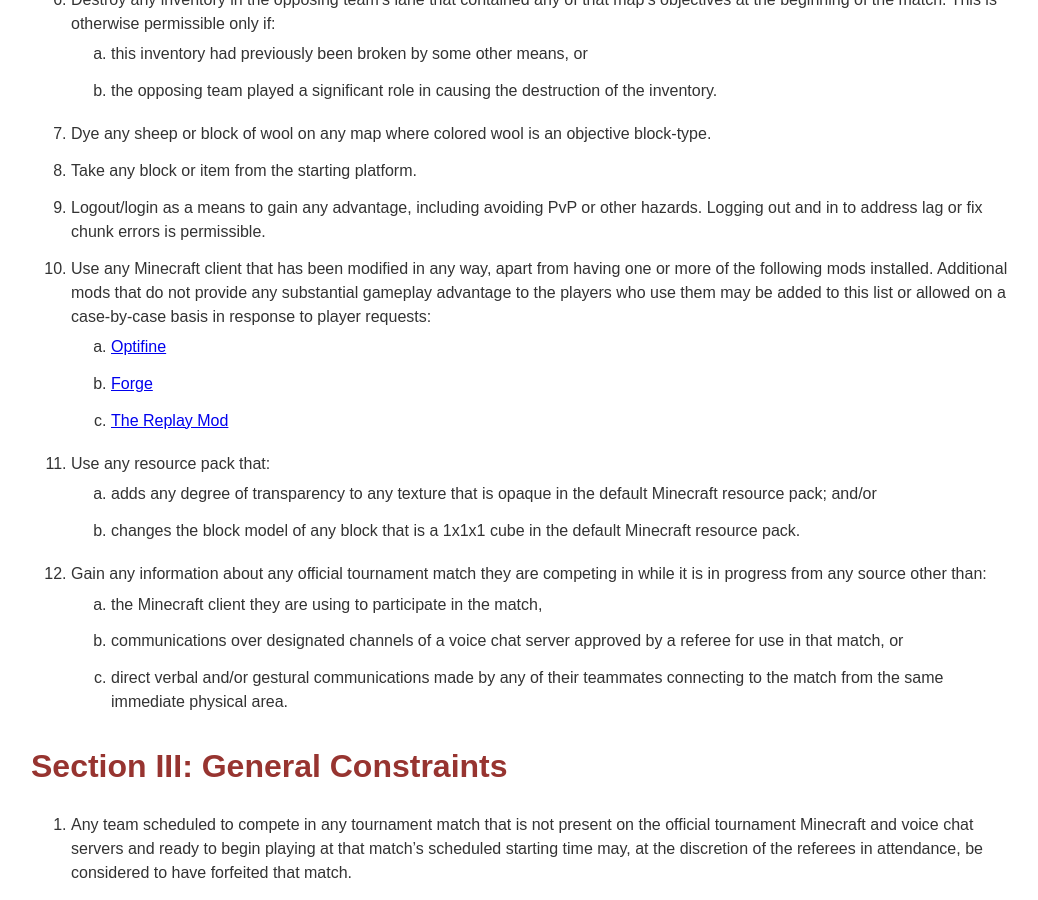
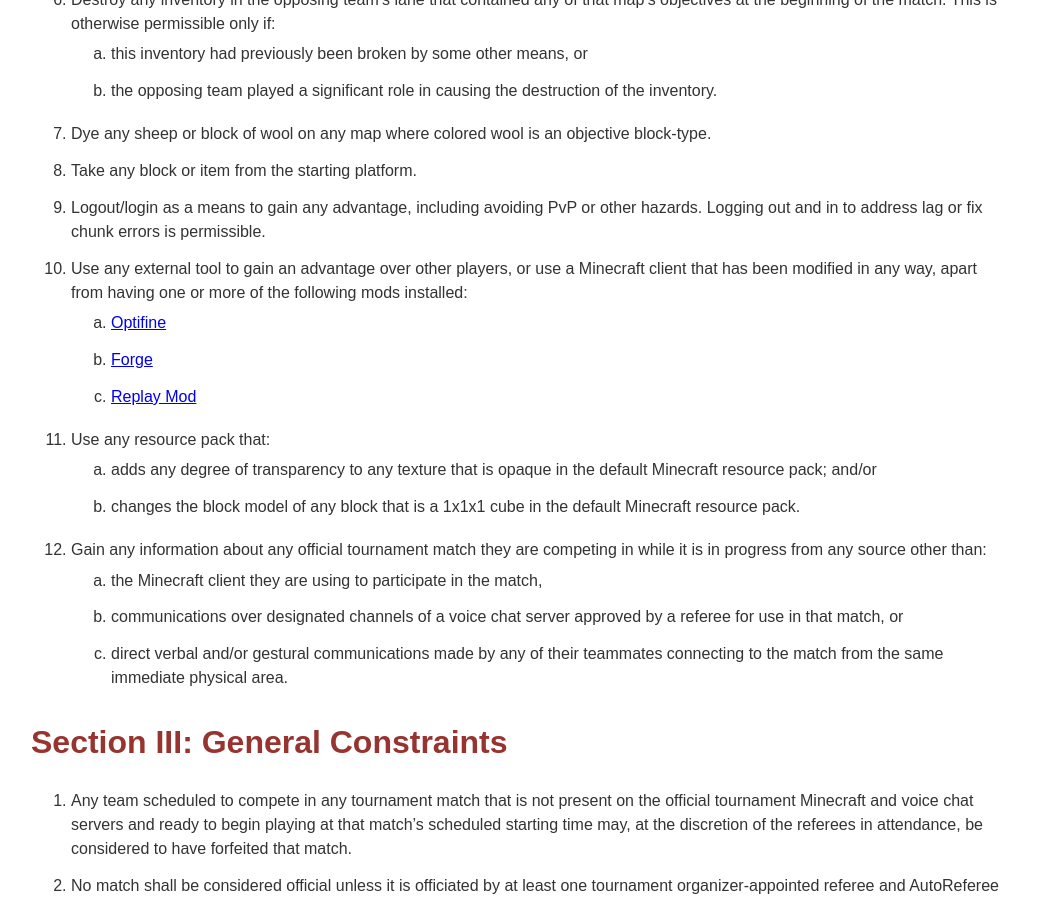
Before and after one commit to rmct/ruleset, a Jekyll site: the page built from index.md, in a window 1280 px wide and 900 px high, scrolled down 808 px. Shown: the whole window, without its empty margins (119-1157 px from the left). Built offline with Jekyll 4.4.1, drawn with Linux system fonts in a browser that asks for light colours; some of the changed text lies outside the part shown.

```diff
--- a/index.md
+++ b/index.md
@@ -25,10 +25,10 @@ No player shall, during any official match they participate in, be permitted to:
 7. Dye any sheep or block of wool on any map where colored wool is an objective block-type.
 8. Take any block or item from the starting platform.
 9. Logout/login as a means to gain any advantage, including avoiding PvP or other hazards. Logging out and in to address lag or fix chunk errors is permissible.
-10. Use any Minecraft client that has been modified in any way, apart from having one or more of the following mods installed. Additional mods that do not provide any substantial gameplay advantage to the players who use them may be added to this list or allowed on a case-by-case basis in response to player requests:
+10. Use any external tool to gain an advantage over other players, or use a Minecraft client that has been modified in any way, apart from having one or more of the following mods installed:
     1. [Optifine](http://www.minecraftforum.net/forums/mapping-and-modding/minecraft-mods/1272953-optifine-hd-a4-fps-boost-hd-textures-aa-af-and)
     2. [Forge](http://files.minecraftforge.net/)
-    3. [The Replay Mod](https://www.replaymod.com/)
+    3. [Replay Mod](https://www.replaymod.com/)
 11. Use any resource pack that:
     1. adds any degree of transparency to any texture that is opaque in the default Minecraft resource pack; and/or
     2. changes the block model of any block that is a 1x1x1 cube in the default Minecraft resource pack.
```
Also changed, not shown: other parts of index.md (+1 -1 lines).
